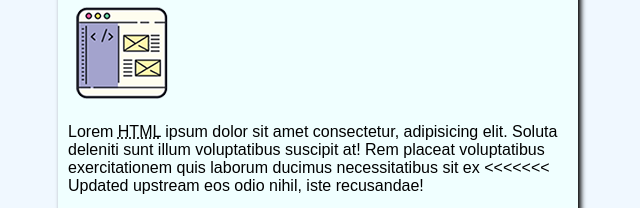
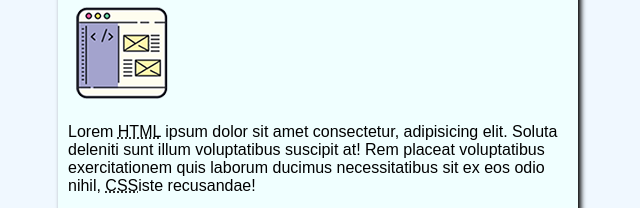
Before and after one commit to Carloshsn/projeto_site, a plain HTML site: page index.html in a window 1280 px wide. Shown: the part 199-407 px from the top of the page, without its empty margins (322-962 px from the left). Drawn offline with Linux system fonts and the light colour scheme.

Commit message:
images e parag

```diff
--- a/index.html
+++ b/index.html
@@ -19,12 +19,7 @@
             <p>Lorem <abbr title="HiperText Markup Language">HTML</abbr> ipsum dolor sit amet consectetur, adipisicing elit.
                 Soluta deleniti sunt illum voluptatibus suscipit at! Rem placeat
                 voluptatibus exercitationem quis laborum ducimus necessitatibus sit ex
-<<<<<<< Updated upstream
-                eos odio nihil, iste recusandae!</p>
-
-=======
                 eos odio nihil, <abbr title="Cascading Style Sheets">CSS</abbr>iste recusandae!</p>
->>>>>>> Stashed changes
         </article>
         <article>
             <h2>Curso de javascript</h2>
```
